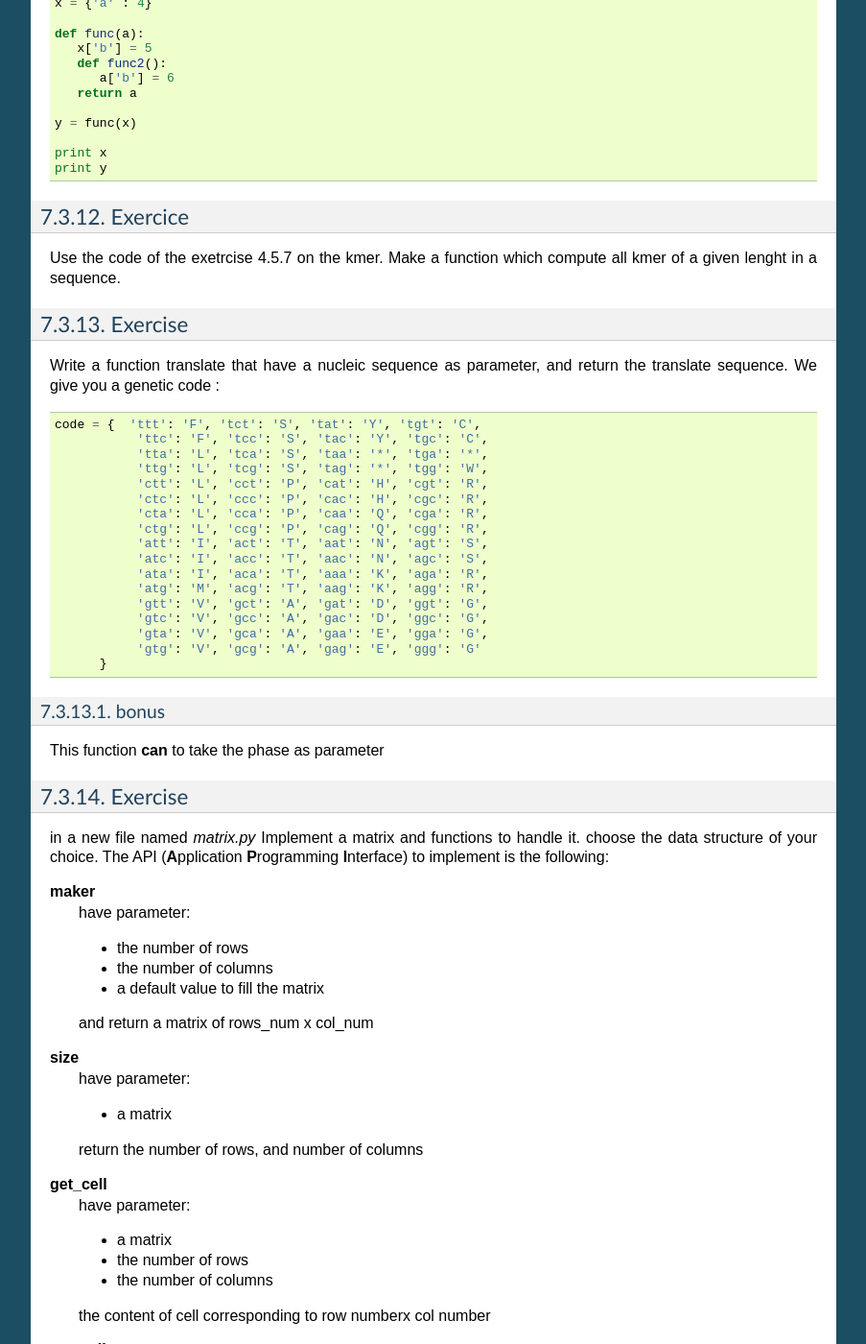
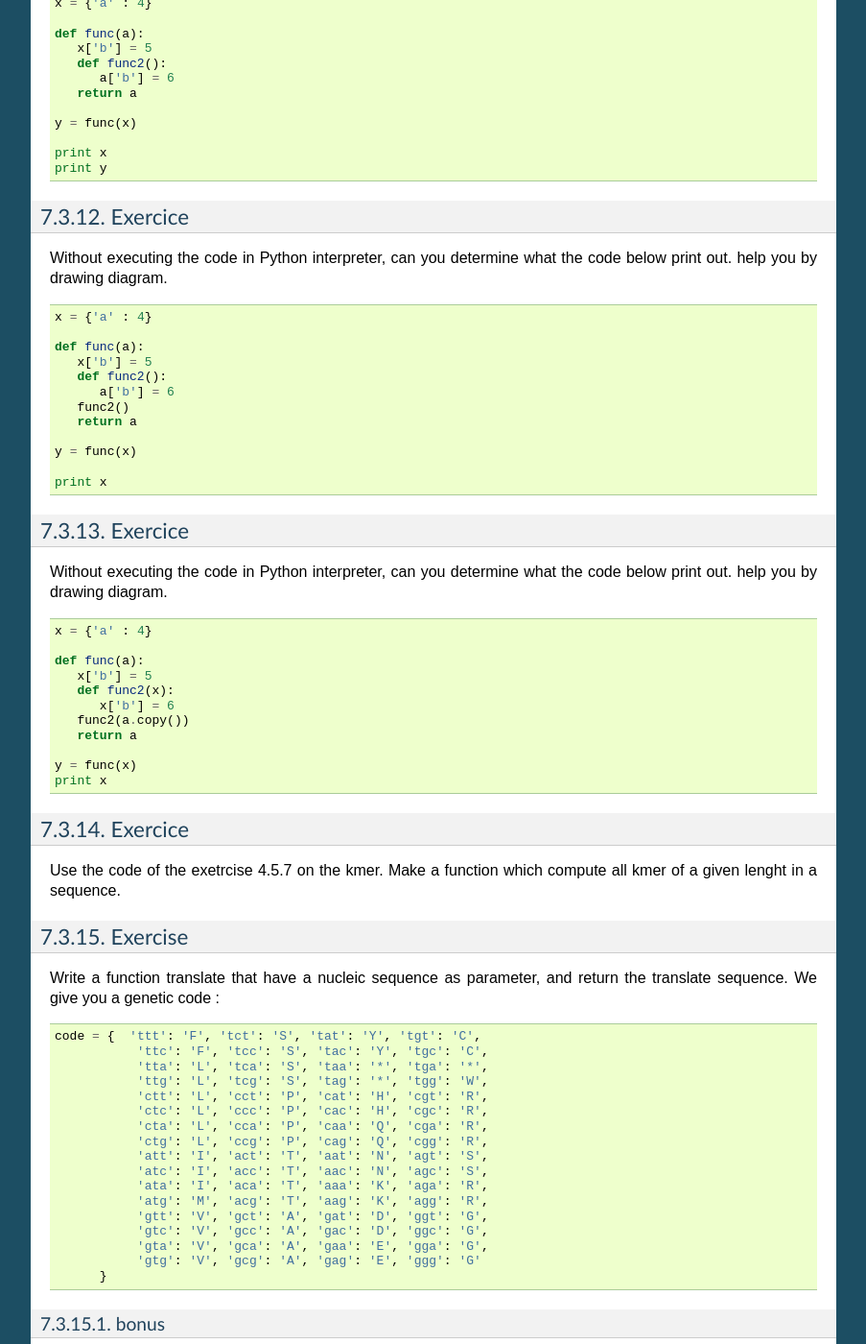
Before and after one commit to C3BI-pasteur-fr/python-course-1, a Sphinx documentation site: the page built from source/Creating_and_Calling_Functions.rst, in a window 1280 px wide and 1400 px high, scrolled down 14904 px. Shown: the whole window at 96% size, without its empty margins (198-1101 px from the left). Built offline with Sphinx 7.4.7, drawn with Linux system fonts in a browser that asks for light colours; some of the changed text lies outside the part shown.

Commit message:
add exercises

```diff
--- a/source/Creating_and_Calling_Functions.rst
+++ b/source/Creating_and_Calling_Functions.rst
@@ -808,6 +808,50 @@ help you by drawing diagram.
    print x
    print y
 
+
+Exercice
+--------
+
+Without executing the code in Python interpreter, can you determine what the code below print out.
+help you by drawing diagram.
+
+::
+
+   x = {'a' : 4}
+
+   def func(a):
+      x['b'] = 5
+      def func2():
+         a['b'] = 6
+      func2()
+      return a
+
+   y = func(x)
+
+   print x
+
+
+Exercice
+--------
+
+Without executing the code in Python interpreter, can you determine what the code below print out.
+help you by drawing diagram.
+
+::
+
+   x = {'a' : 4}
+
+   def func(a):
+      x['b'] = 5
+      def func2(x):
+         x['b'] = 6
+      func2(a.copy())
+      return a
+
+   y = func(x)
+   print x
+
+
 Exercice
 --------
 
```
Also changed, not shown: 1 other file.
